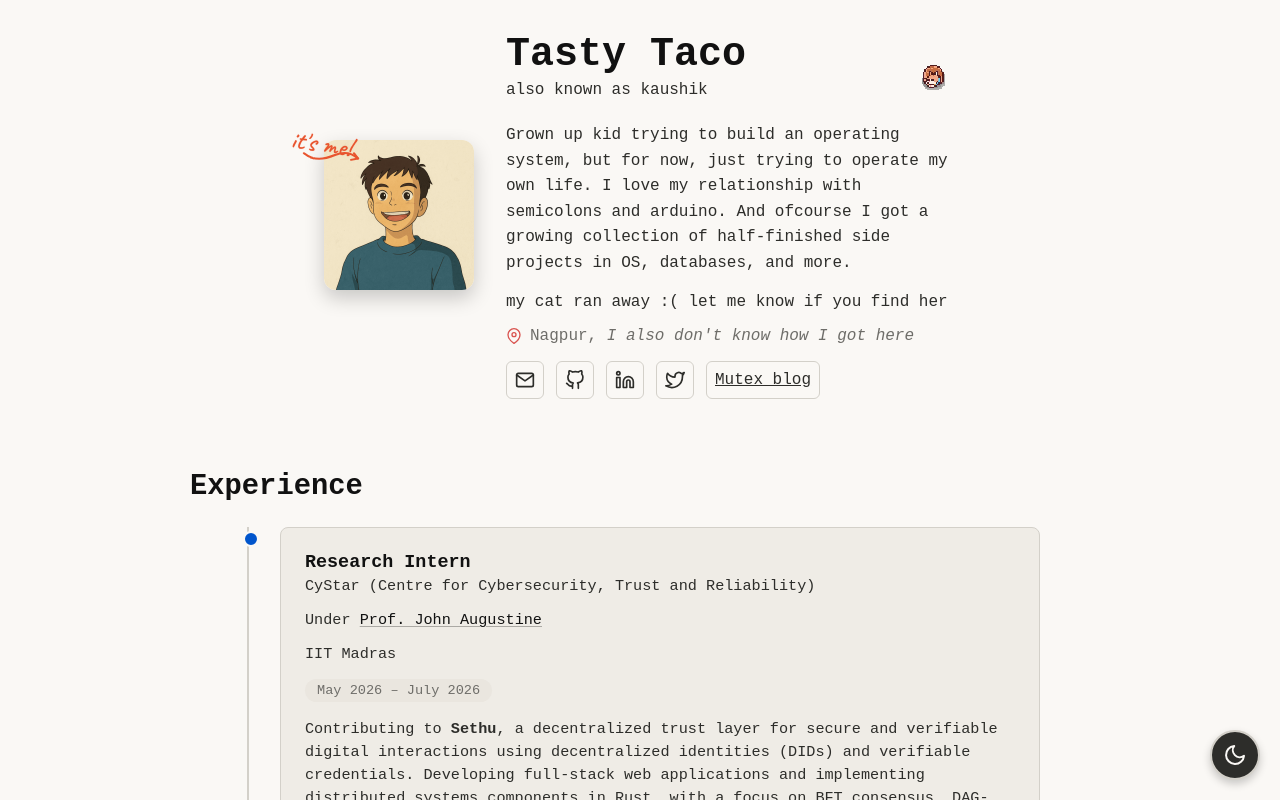
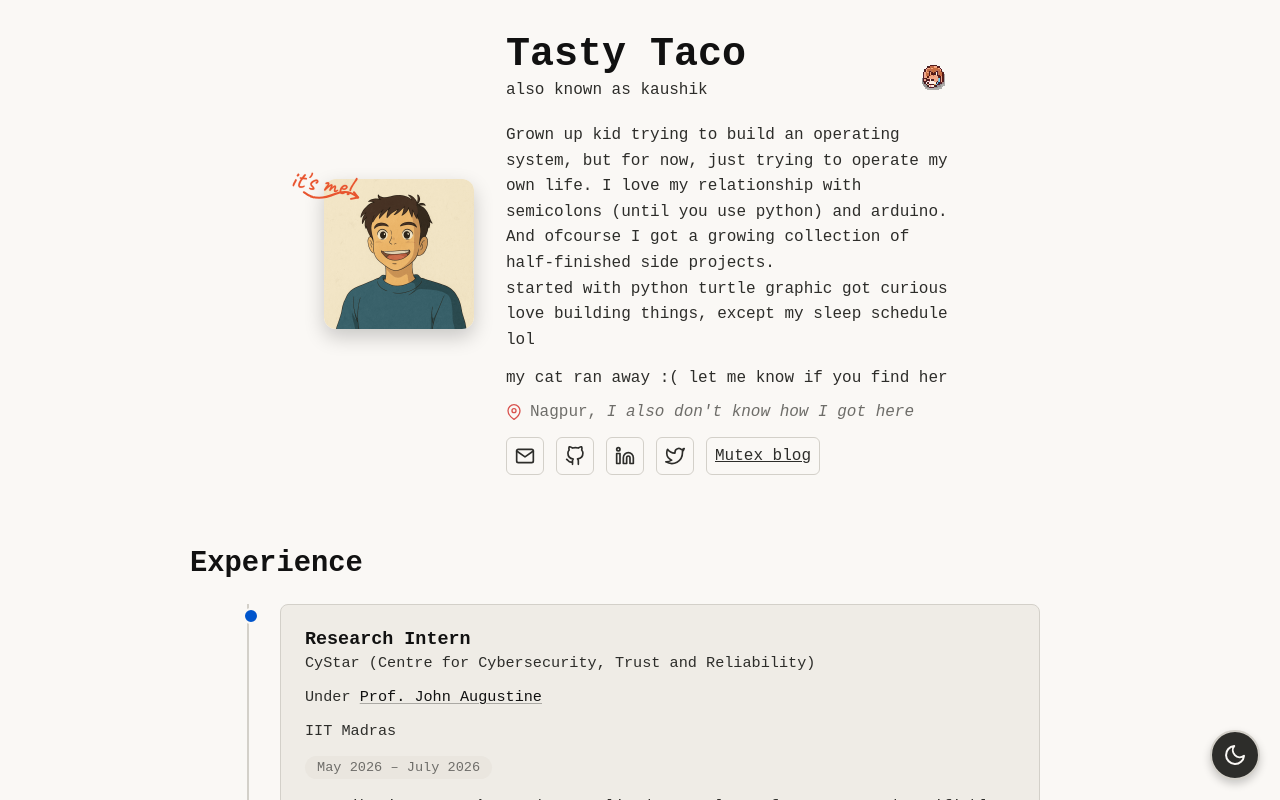
Before and after one commit to Kaushikmak/portfolio, a Next.js app: page / in a window 1280 px wide. Shown: the top 800 px of the page. Built offline with nearby package versions, Linux system fonts and the light colour scheme; no server answers.

Commit message:
[update] refactor bio

```diff
--- a/src/app/components/ProfileCard.tsx
+++ b/src/app/components/ProfileCard.tsx
@@ -78,7 +78,9 @@ export default function ProfileCard() {
           <p className="subtitle">also known as kaushik</p>
           <div className="bio">
             <p className="bio-text">
-              Grown up kid trying to build an operating system, but for now, just trying to operate my own life. I love my relationship with semicolons and arduino. And ofcourse I got a growing collection of half-finished side projects in OS, databases, and more.
+              Grown up kid trying to build an operating system, but for now, just trying to operate my own life. I love my relationship with semicolons (until you use python) and arduino. And ofcourse I got a growing collection of half-finished side projects.
+              <br />
+              started with python turtle graphic got curious love building things, except my sleep schedule lol
             </p>
             <p>my cat ran away :( let me know if you find her</p>
             <div className="location">
```
